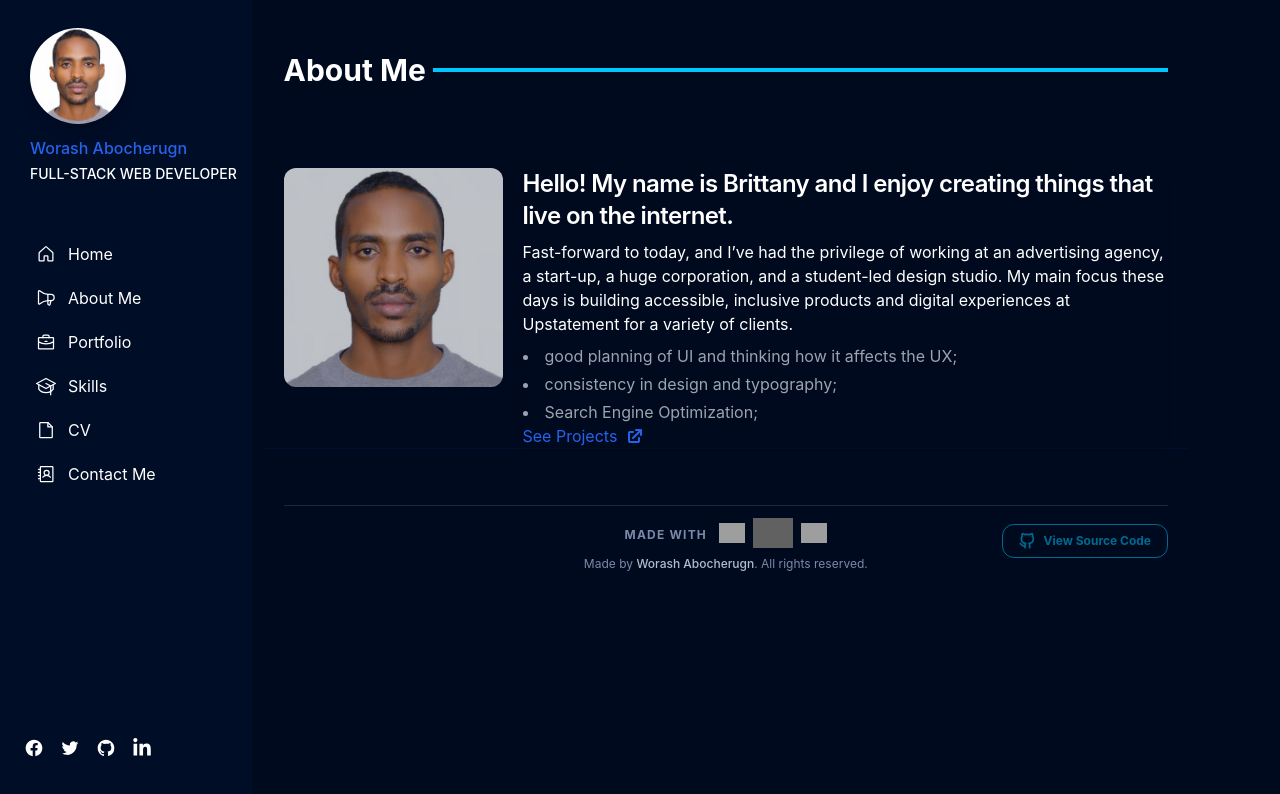
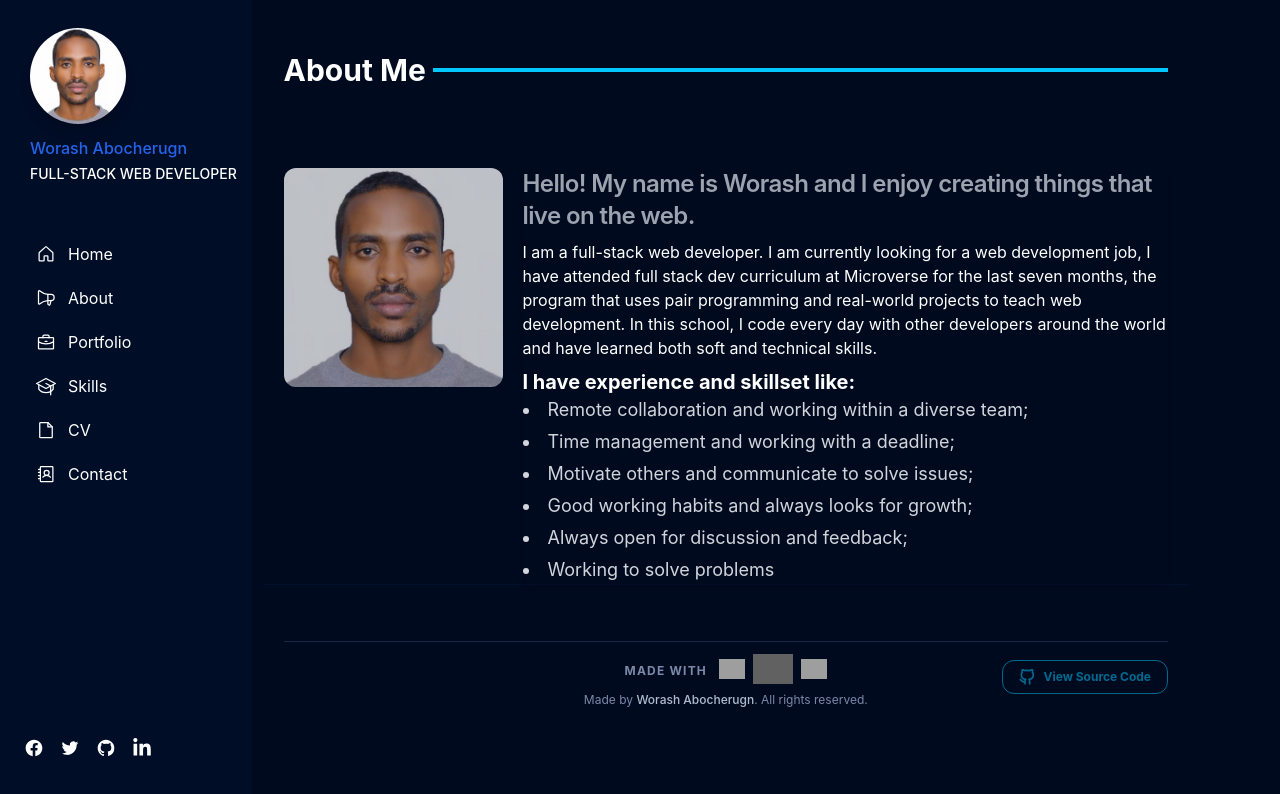
Before and after one commit to worashf/portfolio, a Next.js app: page /about in a window 1280 px wide. Shown: the top 794 px of the page. Built offline with nearby package versions, Linux system fonts and the light colour scheme; grey boxes are pictures that could not be loaded.

Commit message:
Change conatact and cv link

```diff
--- a/components/about/About.js
+++ b/components/about/About.js
@@ -21,38 +21,30 @@ const About = () => {
 
         <div class=" w-full  rounded-lg shadow-md ">
           <a href="#">
-            <h5 class="mb-2 text-2xl font-semibold tracking-tight text-white">
-              Hello! My name is Brittany and I enjoy creating things that live
-              on the internet.
+            <h5 class="mb-2 text-2xl font-semibold tracking-tight text-gray-400">
+              Hello! My name is Worash and I enjoy creating things that live on
+              the web.
             </h5>
           </a>
           <p class="mb-2 text-md text-white da">
-            Fast-forward to today, and I’ve had the privilege of working at an
-            advertising agency, a start-up, a huge corporation, and a
-            student-led design studio. My main focus these days is building
-            accessible, inclusive products and digital experiences at
-            Upstatement for a variety of clients.
+            I am a full-stack web developer. I am currently looking for a web
+            development job, I have attended full stack dev curriculum at
+            Microverse for the last seven months, the program that uses pair
+            programming and real-world projects to teach web development. In
+            this school, I code every day with other developers around the world
+            and have learned both soft and technical skills.
           </p>
-          <ul class="space-y-1 max-w-md list-disc list-inside text-gray-400 ">
-            <li>good planning of UI and thinking how it affects the UX;</li>
-            <li>consistency in design and typography;</li>
-            <li> Search Engine Optimization;</li>
+          <h3 className="font-bold text-xl text-fun-gray-800">
+            I have experience and skillset like:
+          </h3>
+          <ul class="space-y-1 text-lg  list-disc list-inside text-gray-300 ">
+            <li>Remote collaboration and working within a diverse team;</li>
+            <li> Time management and working with a deadline;</li>
+            <li> Motivate others and communicate to solve issues;</li>
+            <li>Good working habits and always looks for growth; </li>
+            <li>Always open for discussion and feedback;</li>
+            <li>Working to solve problems </li>
           </ul>
-          <a
-            href="/portfolio"
-            class="inline-flex items-center text-blue-600 hover:underline"
-          >
-            See Projects
-            <svg
-              class="ml-2 w-5 h-5"
-              fill="currentColor"
-              viewBox="0 0 20 20"
-              xmlns="http://www.w3.org/2000/svg"
-            >
-              <path d="M11 3a1 1 0 100 2h2.586l-6.293 6.293a1 1 0 101.414 1.414L15 6.414V9a1 1 0 102 0V4a1 1 0 00-1-1h-5z"></path>
-              <path d="M5 5a2 2 0 00-2 2v8a2 2 0 002 2h8a2 2 0 002-2v-3a1 1 0 10-2 0v3H5V7h3a1 1 0 000-2H5z"></path>
-            </svg>
-          </a>
         </div>
       </div>
     </>
--- a/components/navbar/DesktopNavbar.js
+++ b/components/navbar/DesktopNavbar.js
@@ -44,7 +44,7 @@ const DesktopNavbar = ({ sideBarRef }) => {
         <Link href="/about" passHref>
           <div className="flex flex-row py-1.5 px-4 transition duration-200 rounded items-center space-x-3 hover:bg-blue-600 hover:text-white">
             <Megaphone size={20} />
-            <p>About Me</p>
+            <p>About</p>
           </div>
         </Link>
         <Link href="/portfolio">
@@ -59,16 +59,16 @@ const DesktopNavbar = ({ sideBarRef }) => {
             <p>Skills</p>
           </div>
         </Link>
-        <Link href="/donate" passHref>
+        <Link href="/cv" passHref>
           <div className="flex flex-row py-1.5 px-4 transition duration-200 rounded items-center space-x-3 hover:bg-blue-600 hover:text-white">
             <File size={20} />
             <p>CV</p>
           </div>
         </Link>
-        <Link href="/feedback" passHref>
+        <Link href="/contact" passHref>
           <div className="flex flex-row py-1.5 px-4 transition duration-200 rounded items-center space-x-3 hover:bg-blue-600 hover:text-white">
             <AddressBook size={20} />
-            <p>Contact Me</p>
+            <p>Contact</p>
           </div>
         </Link>
       </nav>
```
